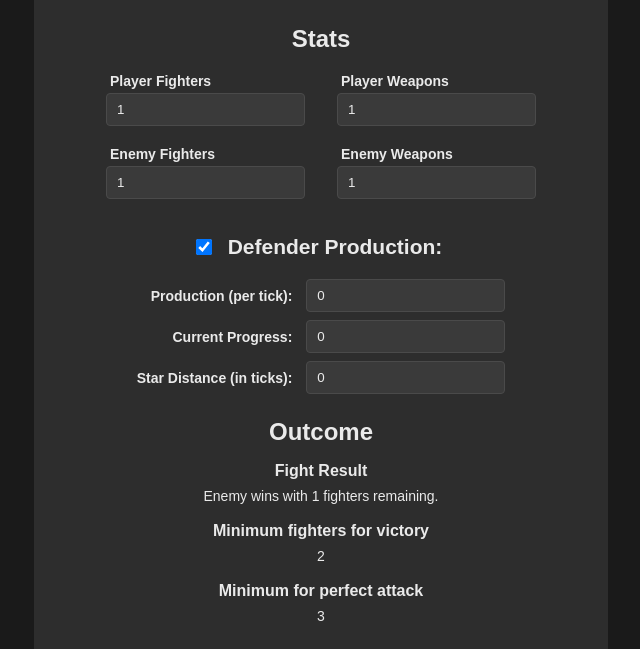
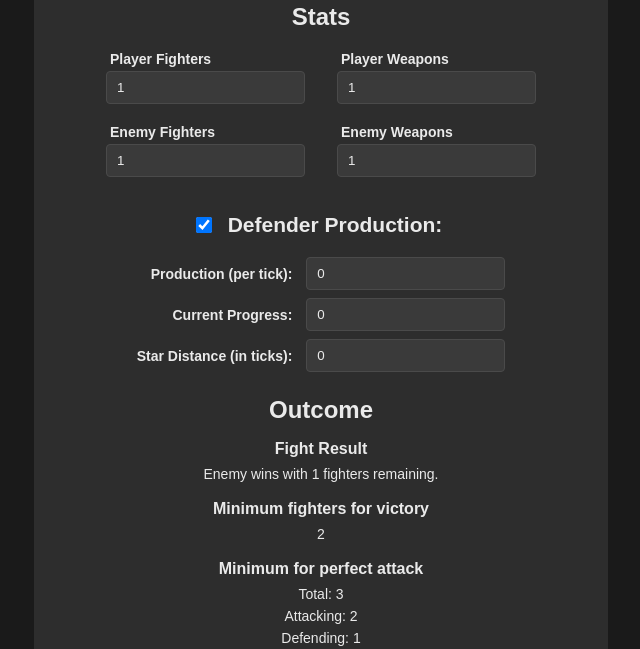
Before and after one commit to RoryNorbury/NeptunesPrideCalculatorWeb, a plain HTML site: page index.html in a window 1280 px wide. Shown: the part 151-800 px from the top of the page, without its empty margins (319-959 px from the left). Drawn offline with Linux system fonts and the light colour scheme.

Commit message:
added more outputs for perfect attack

```diff
--- a/index.html
+++ b/index.html
@@ -84,7 +84,9 @@
             </div>
             <div class="input-group column">
                 <p class="output-title">Minimum for perfect attack</p>
-                <p class="output-text" id="perfect-min-fighters"></p>
+                <p class="output-text" id="perfect-min-fighters-total"></p>
+                <p class="output-text" id="perfect-min-fighters-attacking"></p>
+                <p class="output-text" id="perfect-min-fighters-defending"></p>
             </div>
         </fieldset>
     </div>
--- a/js/index.js
+++ b/js/index.js
@@ -27,7 +27,7 @@ star-distance: ${StarDistance}
 do-production: ${DoProduction}`)
 
     // hide perfect attack output if defending, as it does not apply
-    let perfectParent = document.getElementById("perfect-min-fighters").parentElement
+    let perfectParent = document.getElementById("perfect-min-fighters-total").parentElement
     if (Stance == "attack") { perfectParent.style.display = 'flex' }
     else if (Stance == 'defend') { perfectParent.style.display = 'none' }
 
@@ -71,10 +71,11 @@ do-production: ${DoProduction}`)
         }
 
         // output results to HTML
+        document.getElementById("fight-result").innerText = victor + ' wins with ' + (victor == 'Player' ? af : df) + ' fighters remaining.'
         document.getElementById("min-fighters").innerText = minFighters
-        document.getElementById("perfect-min-fighters").innerText = perfectMinFighters
-        document.getElementById("fight-result").innerText = victor + ' wins with ' + (victor == 'Player' ? af : df) + ' fighters remaining.'
-
+        document.getElementById("perfect-min-fighters-total").innerText = 'Total: ' + perfectMinFighters
+        document.getElementById("perfect-min-fighters-attacking").innerText = 'Attacking: ' + minFighters
+        document.getElementById("perfect-min-fighters-defending").innerText = 'Defending: ' + (perfectMinFighters - minFighters)
     }
     else if (Stance == 'defend') {
         // ensure values are in correct range
@@ -120,14 +121,10 @@ do-production: ${DoProduction}`)
         }
 
         // output results to HTML
+        document.getElementById("fight-result").innerText = victor + ' wins with ' + (victor == 'Player' ? df : af) + ' fighters remaining.'
         document.getElementById("min-fighters").innerText = minFighters
-        document.getElementById("perfect-min-fighters").innerText = perfectMinFighters
-        document.getElementById("fight-result").innerText = victor + ' wins with ' + (victor == 'Player' ? df : af) + ' fighters remaining.'
+        document.getElementById("perfect-min-fighters-total").innerText = perfectMinFighters
     }
-
-
-
-    return
 }
 
 function ToggleDefenderProduction() {
```
